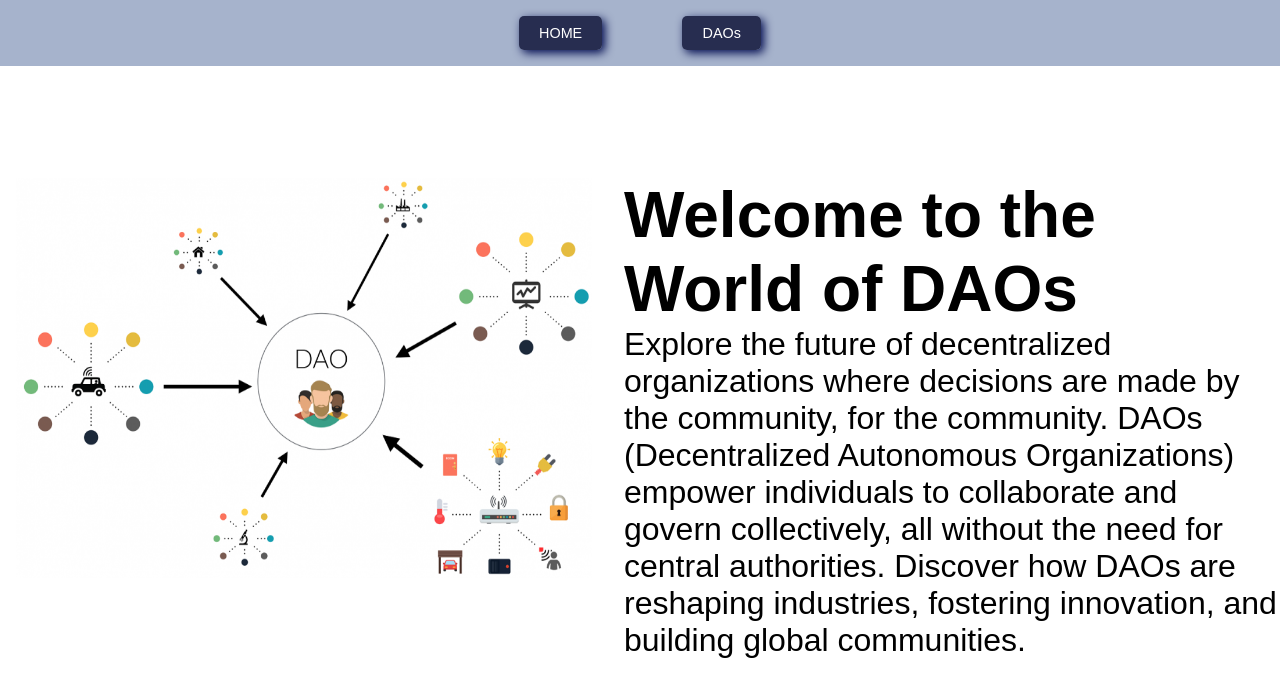
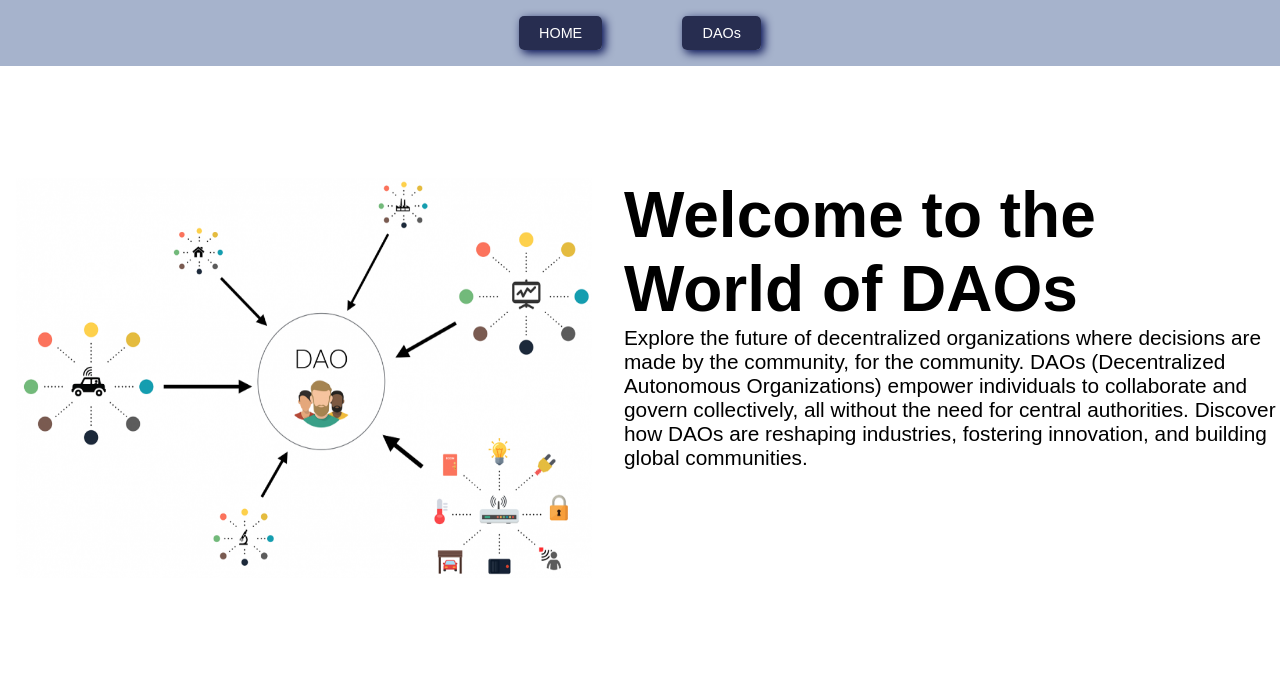
Before and after one commit to AvishkaGit/DAO-Web, a React (Vite) app: page / in a window 1280 px wide. Shown: the top 696 px of the page. Built offline with nearby package versions, Linux system fonts and the light colour scheme.

Commit message:
updete
re home

```diff
--- a/src/App.css
+++ b/src/App.css
@@ -16,6 +16,6 @@
     font-family: Arial, Helvetica, sans-serif;
 }
 .content p{
-    font-size: 2rem;
+    font-size: 1.3rem;
     font-family: Arial, Helvetica, sans-serif;
 }
```
